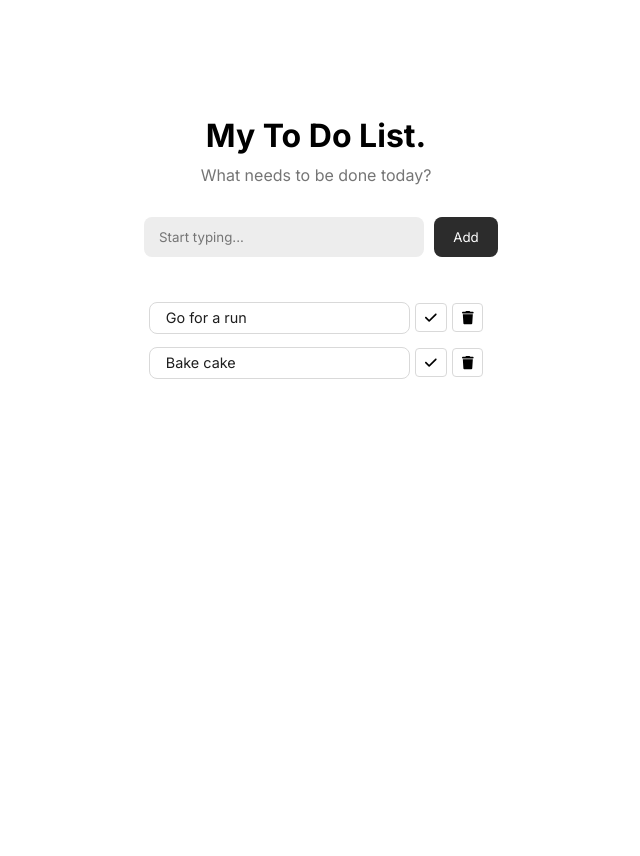
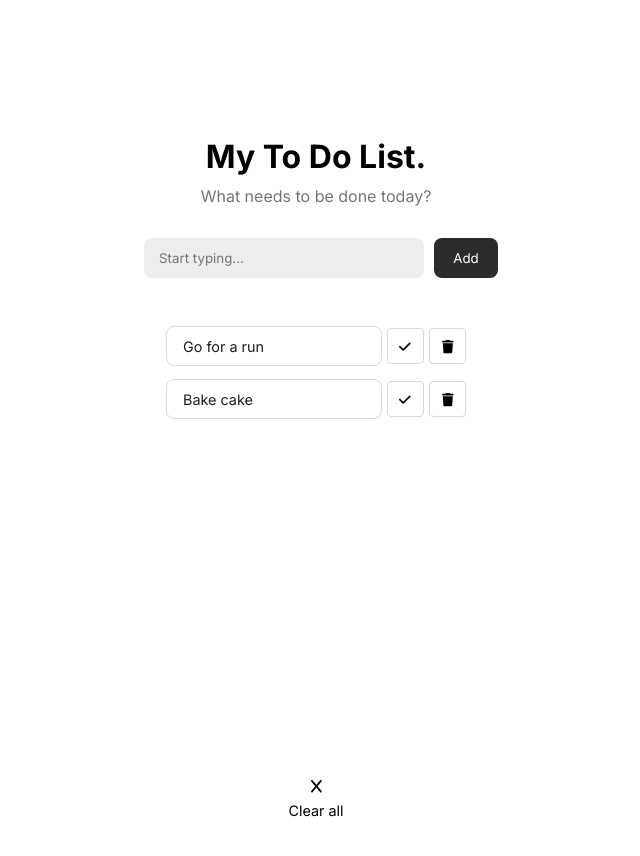
Before and after one commit to jenvuong/react-to-do-list, a React (Vite) app in the folder react-to-do-list/: page / in a window 1280 px wide. Shown: the top 856 px of the page, without its empty margins (324-964 px from the left). Built offline with nearby package versions, Linux system fonts and the light colour scheme.

Commit message:
Styling updates

```diff
--- a/react-to-do-list/src/App.jsx
+++ b/react-to-do-list/src/App.jsx
@@ -1,26 +1,16 @@
 import { useEffect, useState } from "react";
 import './styles.css'
 import { ToDoForm } from "./ToDoForm";
-import { faCheck } from '@fortawesome/free-solid-svg-icons'
-import { faTrash } from '@fortawesome/free-solid-svg-icons'
+import { faX } from '@fortawesome/free-solid-svg-icons'
 import { FontAwesomeIcon } from '@fortawesome/react-fontawesome'
+import { ToDoList } from "./ToDoList";
 
 export default function App () {
   return (
     <div className="center">
       <ToDoForm />
-      <ul>
-        <li className="list-item">
-          <span>Go for a run</span>
-          <button className="check btn"><FontAwesomeIcon icon={faCheck}/></button>
-          <button className="trash btn"><FontAwesomeIcon icon={faTrash}/></button>
-        </li>
-        <li className='list-item'>
-          <span>Bake cake</span>
-          <button className="check btn"><FontAwesomeIcon icon={faCheck}/></button>
-          <button className="trash btn"><FontAwesomeIcon icon={faTrash}/></button>
-        </li>
-      </ul>
+      <ToDoList />
+      <button className="clear-btn"><FontAwesomeIcon icon={faX}/>Clear all</button>
     </div>
 
   )
--- a/react-to-do-list/src/ToDoForm.jsx
+++ b/react-to-do-list/src/ToDoForm.jsx
@@ -1,10 +1,12 @@
 export function ToDoForm () {
     return (
-        <>
+        <form>
             <h1>My To Do List.</h1>
             <p>What needs to be done today?</p>
-            <input className='input-box' type="text" placeholder='Start typing...' />
-            <button className='add-btn'>Add</button>
-        </>
+            <div className="input-set">
+                <input className='input-box' type="text" placeholder='Start typing...' />
+                <button className='add-btn'>Add</button>
+            </div>
+        </form>
     )
 }
--- /dev/null
+++ b/react-to-do-list/src/ToDoList.jsx
@@ -0,0 +1,19 @@
+import { FontAwesomeIcon } from '@fortawesome/react-fontawesome'
+import { faCheck, faTrash } from '@fortawesome/free-solid-svg-icons'
+
+export function ToDoList () {
+    return (
+        <ul className="list">
+        <li className="list-item">
+          <span>Go for a run</span>
+          <button className="check btn"><FontAwesomeIcon icon={faCheck}/></button>
+          <button className="trash btn"><FontAwesomeIcon icon={faTrash}/></button>
+        </li>
+        <li className='list-item'>
+          <span>Bake cake</span>
+          <button className="check btn"><FontAwesomeIcon icon={faCheck}/></button>
+          <button className="trash btn"><FontAwesomeIcon icon={faTrash}/></button>
+        </li>
+      </ul>
+    )
+}
--- a/react-to-do-list/src/styles.css
+++ b/react-to-do-list/src/styles.css
@@ -22,6 +22,13 @@ body {
     width: 400px;
     margin: 100px auto;
     text-align: center;
+    display: flex;
+    flex-direction: column;
+    align-items: center;
+}
+
+form {
+    width: 100%;
 }
 
 h1 {
@@ -57,23 +64,25 @@ p {
     cursor: pointer;
 }
 
-ul {
-    margin-top: 2rem;
+.list {
+    margin-top: 3rem;
     list-style: none;
-    padding: 0 20px;
-    height: 450px;
+    padding: 0 50px;
+    height: 420px;
     scrollbar-width: none;
     overflow-y: auto;
+    width: 100%;
 }
 
 .list-item {
     background-color: white;
-    height: 2rem;
-    margin: 0.8rem;
+    height: 2.5rem;
+    margin-bottom: 0.8rem;
     display: flex;
     justify-content: space-between;
     align-items: center;
     gap: 5px;
+    width: 100%;
 }
 
 .list-item span {
@@ -93,9 +102,25 @@ ul {
     background-color: transparent;
     border-radius: 4px;
     height: 90%;
-    width: 2rem;
+    width: 2.5rem;
 }
 
 .btn:hover {
     cursor: pointer;
 }
+
+.clear-btn {
+    background-color: transparent;
+    border: none;
+    font-size: .9rem;
+    display: flex;
+    flex-direction: column;
+    gap: 0.5rem;
+    align-items: center;
+    margin-top: 1rem;
+}
+
+.clear-btn:hover {
+    cursor: pointer;
+    color: var(--box-border);
+}
```
